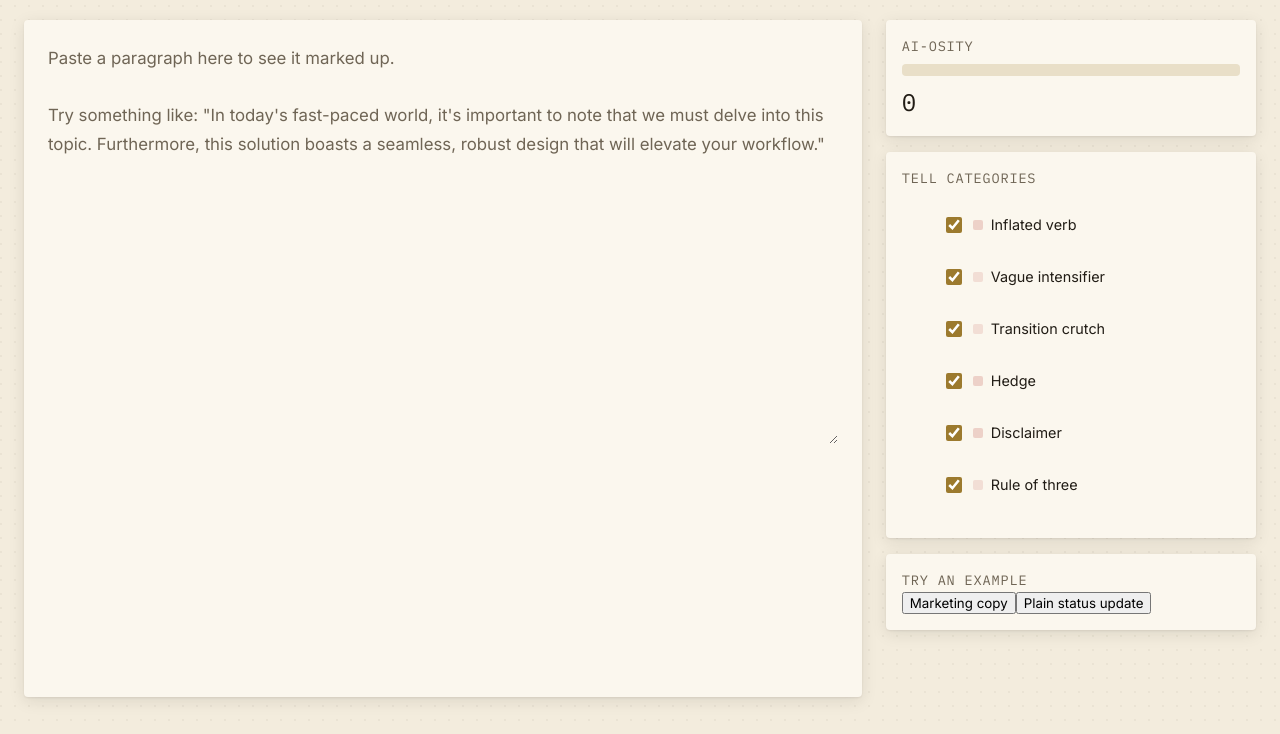
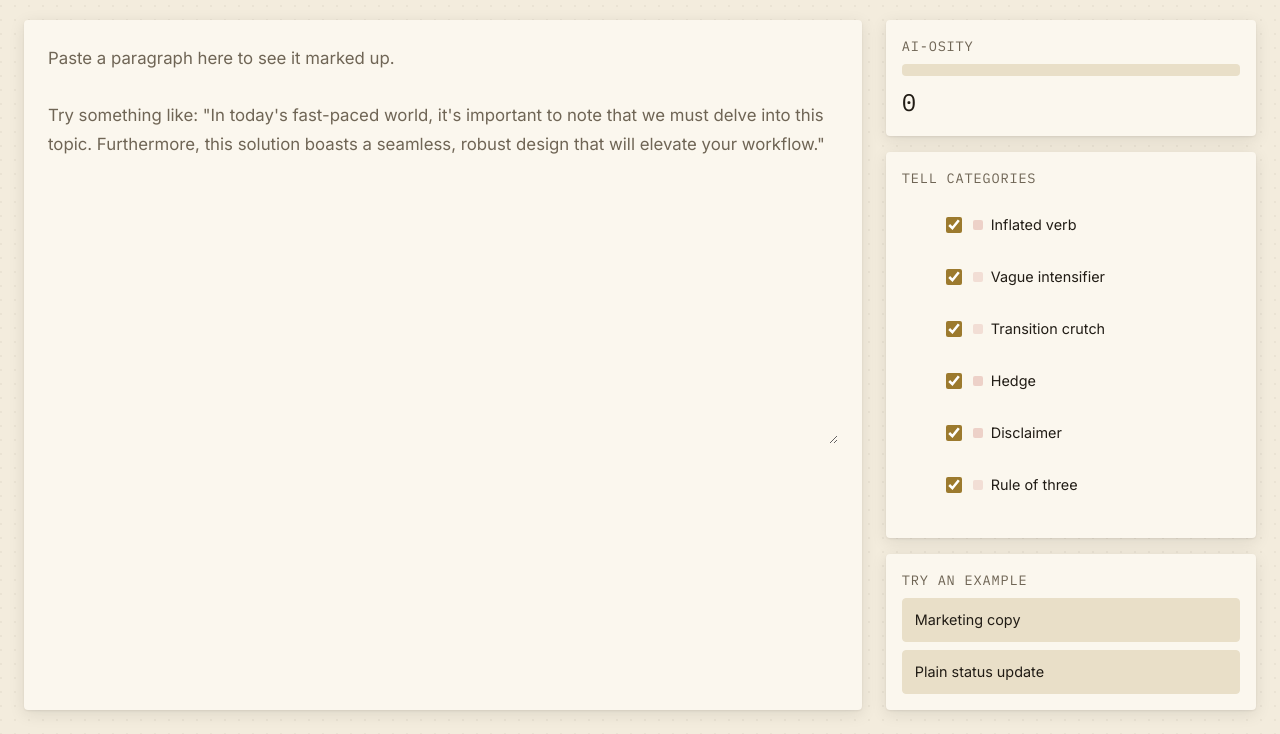
Before and after one commit to ctkrug/tellsign, a website built with Vite: page index.html in a window 1280 px wide. Shown: the part 79-813 px from the top of the page. Built offline with nearby package versions, Linux system fonts and the light colour scheme.

Commit message:
style: theme the sample-picker buttons
Paper-toned button with themed hover/focus/active states and a
44px touch target, matching the meter-card surface treatment.

```diff
--- a/src/styles/app.css
+++ b/src/styles/app.css
@@ -271,3 +271,38 @@ button {
   flex-shrink: 0;
   transition: opacity var(--motion-ui);
 }
+
+.sample-buttons {
+  display: flex;
+  flex-direction: column;
+  gap: var(--space-2);
+  margin-top: var(--space-2);
+}
+
+.sample-btn {
+  min-height: 44px;
+  padding: var(--space-2) var(--space-3);
+  border: 1px solid var(--surface-2);
+  border-radius: var(--radius);
+  background: var(--surface-2);
+  color: var(--text);
+  font-family: var(--font-ui);
+  font-size: 0.9rem;
+  text-align: left;
+  cursor: pointer;
+  transition: background var(--motion-ui), border-color var(--motion-ui), transform var(--motion-ui);
+}
+
+.sample-btn:hover {
+  background: color-mix(in srgb, var(--accent-support) 16%, var(--surface-2));
+  border-color: var(--accent-support);
+}
+
+.sample-btn:focus-visible {
+  outline: 2px solid var(--accent);
+  outline-offset: 2px;
+}
+
+.sample-btn:active {
+  transform: translateY(1px);
+}
```
